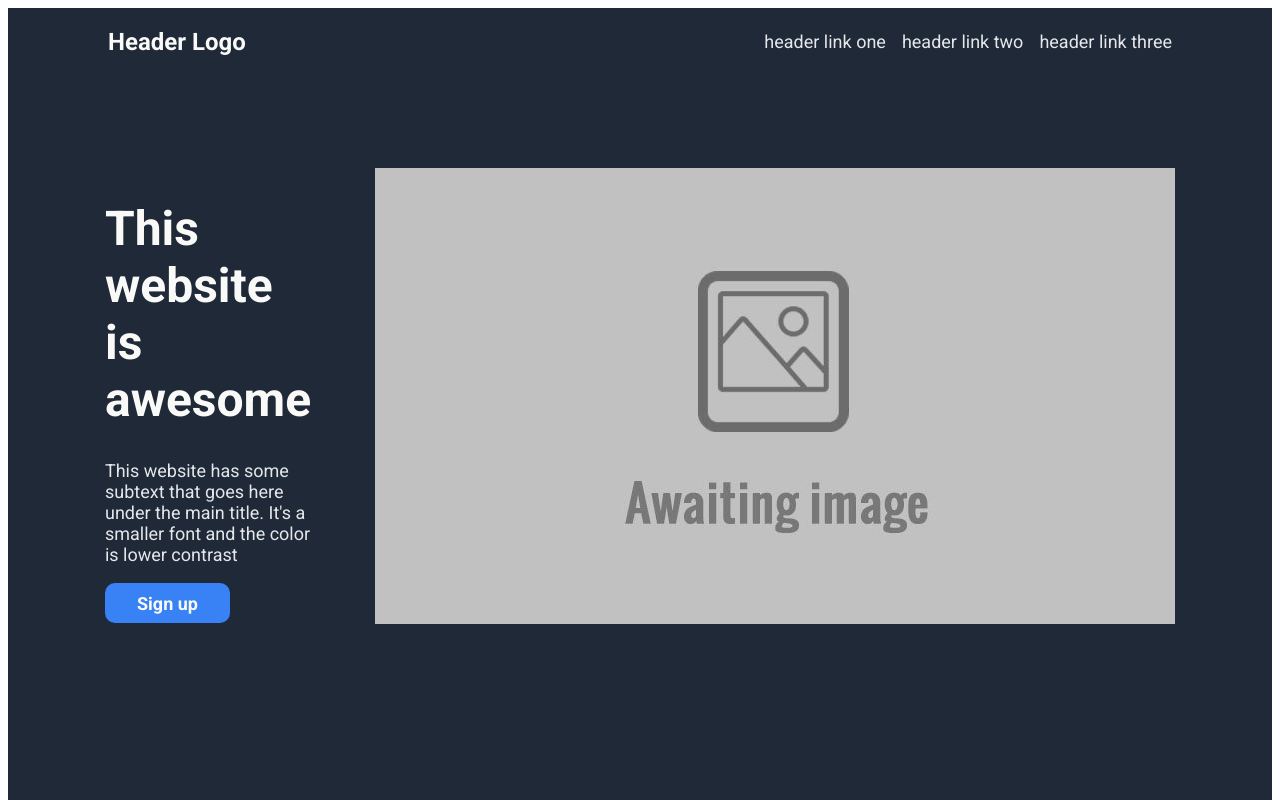
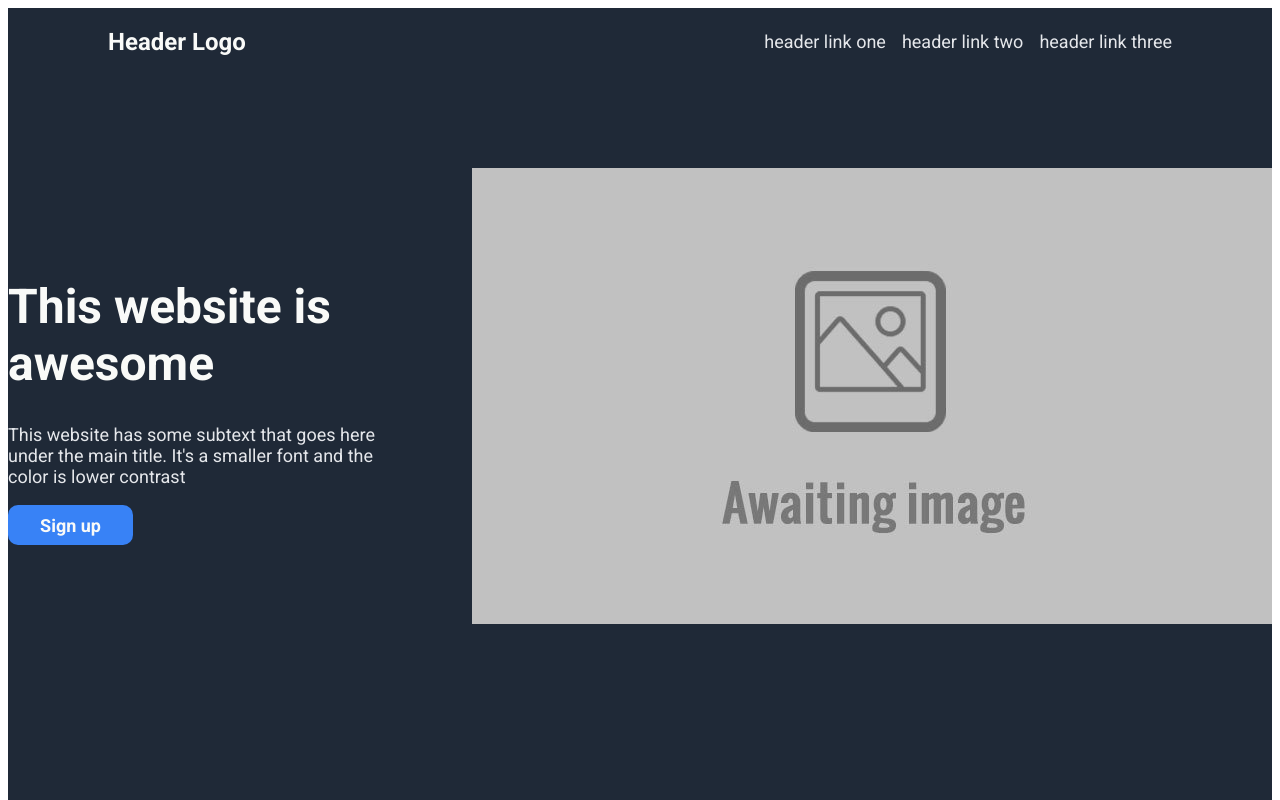
Before and after one commit to KingD2220/odin-landing-page, a plain HTML site: page index.html in a window 1280 px wide. Shown: the top 800 px of the page. Drawn offline with Linux system fonts and the light colour scheme.

Commit message:
Remove padding from hero section

```diff
--- a/styles.css
+++ b/styles.css
@@ -38,7 +38,6 @@ nav {
     align-items: center;
     height: 80vh;
     gap: 64px;
-    padding: 0 150px 0 150px;
 }
 
 .left-hero {
```
